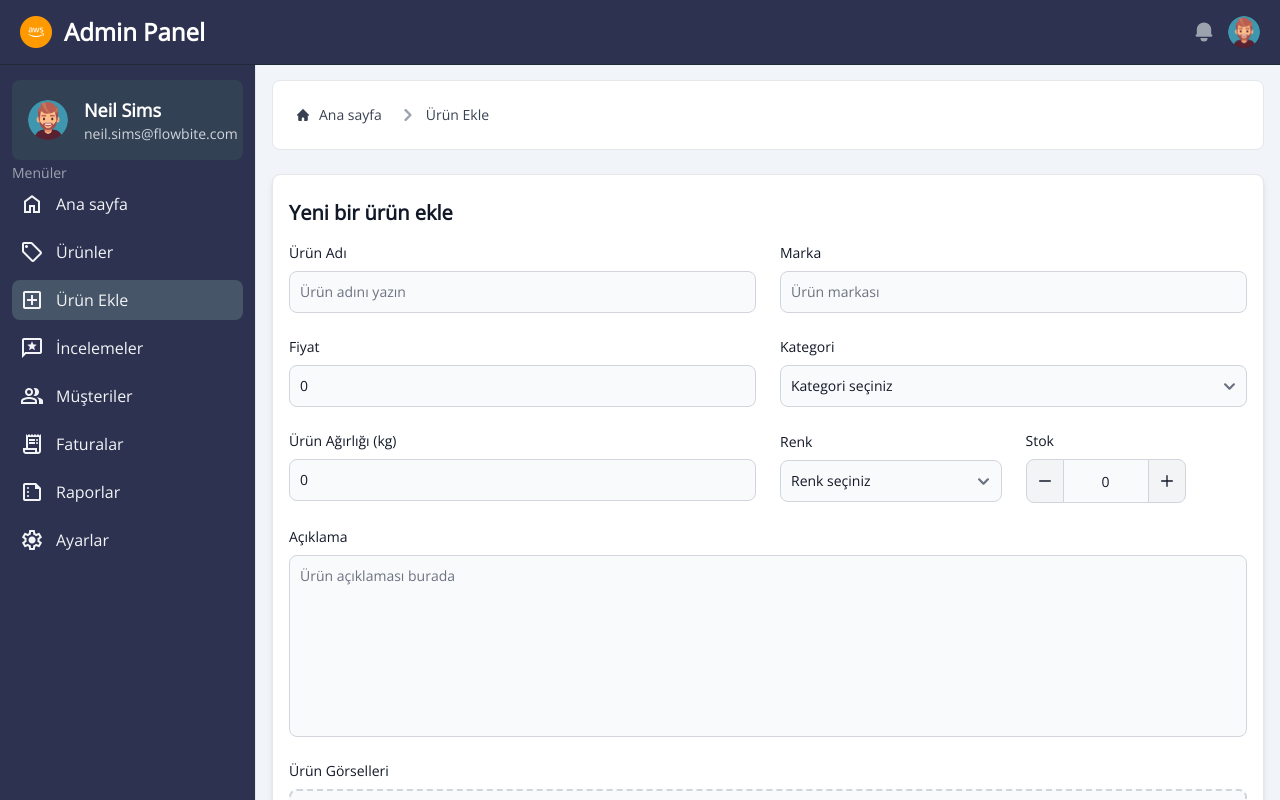
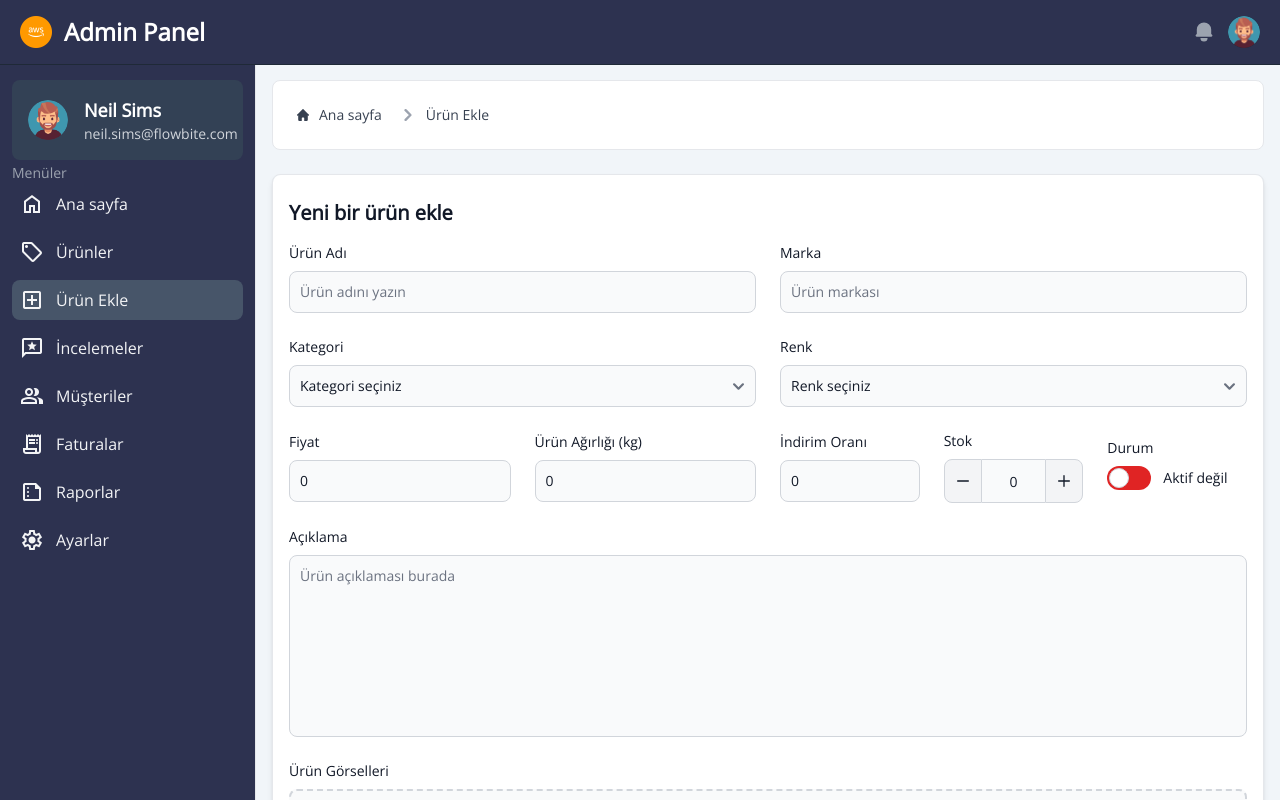
Before and after one commit to fatihkurtl/content-panel, a Vue app in the folder frontend/: page /urun-ekle in a window 1280 px wide. Shown: the top 800 px of the page. Built offline with nearby package versions, Linux system fonts and the light colour scheme.

Commit message:
product create form edited

```diff
--- a/frontend/src/interfaces/product.ts
+++ b/frontend/src/interfaces/product.ts
@@ -1,10 +1,12 @@
 export interface ProductCreate {
     name: string,
     brand: string,
-    price: number
+    price: number,
+    quantity: number,
     category: string,
     weight: number,
     stock: number,
+    status: boolean,
     color: string,
     images: File[],
     description: string
--- a/frontend/src/pages/admin/product/ProductCreate.vue
+++ b/frontend/src/pages/admin/product/ProductCreate.vue
@@ -1,15 +1,18 @@
 <script setup lang="ts">
-import { ref, reactive } from 'vue'
+import { ref, reactive, computed } from 'vue'
 import MainLayout from '@/layouts/admin/MainLayout.vue'
 import type { ProductCreate, ImagePreview } from '@/interfaces/product'
+
 
 const productData = reactive<ProductCreate>({
     name: '',
     brand: '',
     price: 0,
+    quantity: 0,
     category: '',
     weight: 0,
     stock: 0,
+    status: false,
     color: '',
     images: [],
     description: '',
@@ -38,6 +41,10 @@ const decreaseStock = (): void => {
     productData.stock === 0 ? alert("Stok miktarı 0'dan küçük olamaz!") : productData.stock--
 }
 
+const statusToggle = computed(() => {
+    return productData.status ? 'bg-green-600' : 'bg-red-600'
+})
+
 const handleProductFiles = (event: Event): void => {
     event.preventDefault()
     const files = (event.target as HTMLInputElement)?.files || (event as any).dataTransfer?.files
@@ -48,11 +55,11 @@ const handleProductFiles = (event: Event): void => {
             const reader = new FileReader()
             reader.onload = (e) => {
                 imagesPreviewList.value.push({ url: e.target?.result as string, name: file.name })
-            };
+            }
             reader.readAsDataURL(file)
         }
     } else {
-        alert("En fazla 5 ürün fotoğrafı yüklenebilir!");
+        alert("En fazla 5 ürün fotoğrafı yüklenebilir!")
     }
     // console.log(productData.images)
     // console.log(imagesPreviewList.value)
@@ -91,13 +98,6 @@ const removeImage = (index: number): void => {
                                     placeholder="Ürün markası" required>
                             </div>
                             <div class="w-full">
-                                <label for="price"
-                                    class="block mb-2 text-sm font-medium text-gray-900 dark:text-white">Fiyat</label>
-                                <input v-model="productData.price" type="number" name="price" id="price"
-                                    class="bg-gray-50 border border-gray-300 text-gray-900 text-sm rounded-lg focus:ring-blue-600 focus:border-blue-600 block w-full p-2.5 dark:bg-gray-700 dark:border-gray-600 dark:placeholder-gray-400 dark:text-white dark:focus:ring-blue-500 dark:focus:border-blue-500"
-                                    placeholder="₺2999" required>
-                            </div>
-                            <div>
                                 <label for="category"
                                     class="block mb-2 text-sm font-medium text-gray-900 dark:text-white">Kategori</label>
                                 <select @change="selectCategory" id="category"
@@ -109,17 +109,7 @@ const removeImage = (index: number): void => {
                                     <option value="PH">Telefonlar</option>
                                 </select>
                             </div>
-                            <div>
-                                <label for="item-weight"
-                                    class="block mb-2 text-sm font-medium text-gray-900 dark:text-white">Ürün Ağırlığı
-                                    (kg)</label>
-                                <input v-model="productData.weight" type="number" name="item-weight" id="item-weight"
-                                    class="bg-gray-50 border border-gray-300 text-gray-900 text-sm rounded-lg focus:ring-blue-600 focus:border-blue-600 block w-full p-2.5 dark:bg-gray-700 dark:border-gray-600 dark:placeholder-gray-400 dark:text-white dark:focus:ring-blue-500 dark:focus:border-blue-500"
-                                    placeholder="12" required>
-                            </div>
-                            <!-- TODO: Konumu Duzeltilecek Stock -->
-                            <div class="grid gap-4 sm:grid-cols-2 sm:gap-6 items-center">
-                                <div>
+                            <div class="w-full">
                                 <label for="color"
                                     class="block mb-2 text-sm font-medium text-gray-900 dark:text-white">Renk</label>
                                 <select @change="selectColor" id="category"
@@ -131,10 +121,39 @@ const removeImage = (index: number): void => {
                                     <option value="red">Kırmızı</option>
                                 </select>
                             </div>
+                            <div class="grid gap-4 sm:grid-cols-2 sm:gap-6 items-center">
+                                <div class="w-full lg:ml-auto">
+                                    <label for="price"
+                                        class="block mb-2 text-sm font-medium text-gray-900 dark:text-white">Fiyat</label>
+                                    <input v-model="productData.price" type="number" name="price" id="price"
+                                        class="bg-gray-50 border border-gray-300 text-gray-900 text-sm rounded-lg focus:ring-blue-600 focus:border-blue-600 block w-full p-2.5 dark:bg-gray-700 dark:border-gray-600 dark:placeholder-gray-400 dark:text-white dark:focus:ring-blue-500 dark:focus:border-blue-500"
+                                        placeholder="₺2999" required>
+                                </div>
+                                <div>
+                                    <label for="item-weight"
+                                        class="block mb-2 text-sm font-medium text-gray-900 dark:text-white">
+                                        Ürün Ağırlığı (kg)
+                                    </label>
+                                    <input v-model="productData.weight" type="number" name="item-weight" id="item-weight"
+                                        class="bg-gray-50 border border-gray-300 text-gray-900 text-sm rounded-lg focus:ring-blue-600 focus:border-blue-600 block w-full p-2.5 dark:bg-gray-700 dark:border-gray-600 dark:placeholder-gray-400 dark:text-white dark:focus:ring-blue-500 dark:focus:border-blue-500"
+                                        placeholder="12" required>
+                                </div>
+                            </div>
+                            <div class="grid gap-4 sm:grid-cols-3 sm:gap-6 items-center">
+                                <div class="w-full">
+                                    <label for="discount"
+                                        class="block mb-2 text-sm font-medium text-gray-900 dark:text-white">
+                                        İndirim Oranı
+                                    </label>
+                                    <input v-model="productData.quantity" type="text" name="discount" id="discount"
+                                        class="bg-gray-50 border border-gray-300 text-gray-900 text-sm rounded-lg focus:ring-blue-600 focus:border-blue-600 block w-full p-2.5 dark:bg-gray-700 dark:border-gray-600 dark:placeholder-gray-400 dark:text-white dark:focus:ring-blue-500 dark:focus:border-blue-500"
+                                        placeholder="% değerini girin">
+                                </div>
+                                <!-- TODO: Konumu Duzeltilecek Stock -->
                                 <div class="w-full lg:ml-auto"> <!-- lg:ml-6 md:ml-6 sm:ml-0 -->
                                     <label for="quantity-input"
                                         class="block mb-2 text-sm font-medium text-gray-900 dark:text-white">Stok</label>
-                                    <div class="relative flex items-center max-w-[10rem]">
+                                    <div class="relative flex items-center max-w-md">
                                         <button @click="decreaseStock" type="button" id="decrement-button"
                                             data-input-counter-decrement="quantity-input"
                                             class="bg-gray-100 dark:bg-gray-700 dark:hover:bg-gray-600 dark:border-gray-600 hover:bg-gray-200 border border-gray-300 rounded-s-lg p-3 h-11 focus:ring-gray-100 dark:focus:ring-gray-700 focus:ring-2 focus:outline-none">
@@ -158,6 +177,20 @@ const removeImage = (index: number): void => {
                                             </svg>
                                         </button>
                                     </div>
+                                </div>
+                                <div class="w-full lg:ml-auto">
+                                    <label for="color" class="block mb-2 text-sm font-medium text-gray-900 dark:text-white">
+                                        Durum
+                                    </label>
+                                    <label class="inline-flex items-center cursor-pointer">
+                                        <input v-model="productData.status" type="checkbox" value="" class="sr-only peer">
+                                        <div :class="statusToggle"
+                                            class="relative w-11 h-6 rounded-full peer peer-focus:ring-4 peer-focus:ring-blue-300 dark:peer-focus:ring-blue-800 dark:bg-gray-700 peer-checked:after:translate-x-full rtl:peer-checked:after:-translate-x-full peer-checked:after:border-white after:content-[''] after:absolute after:top-0.5 after:start-[2px] after:bg-white after:border-gray-300 after:border after:rounded-full after:h-5 after:w-5 after:transition-all dark:border-gray-600">
+                                        </div>
+                                        <span class="ms-3 text-sm font-medium text-gray-900 dark:text-gray-300">
+                                            {{ productData.status ? 'Aktif' : 'Aktif değil' }}
+                                        </span>
+                                    </label>
                                 </div>
                             </div>
                             <!-- Color -->
```
Lines whose indentation alone changed are shown as unchanged.
